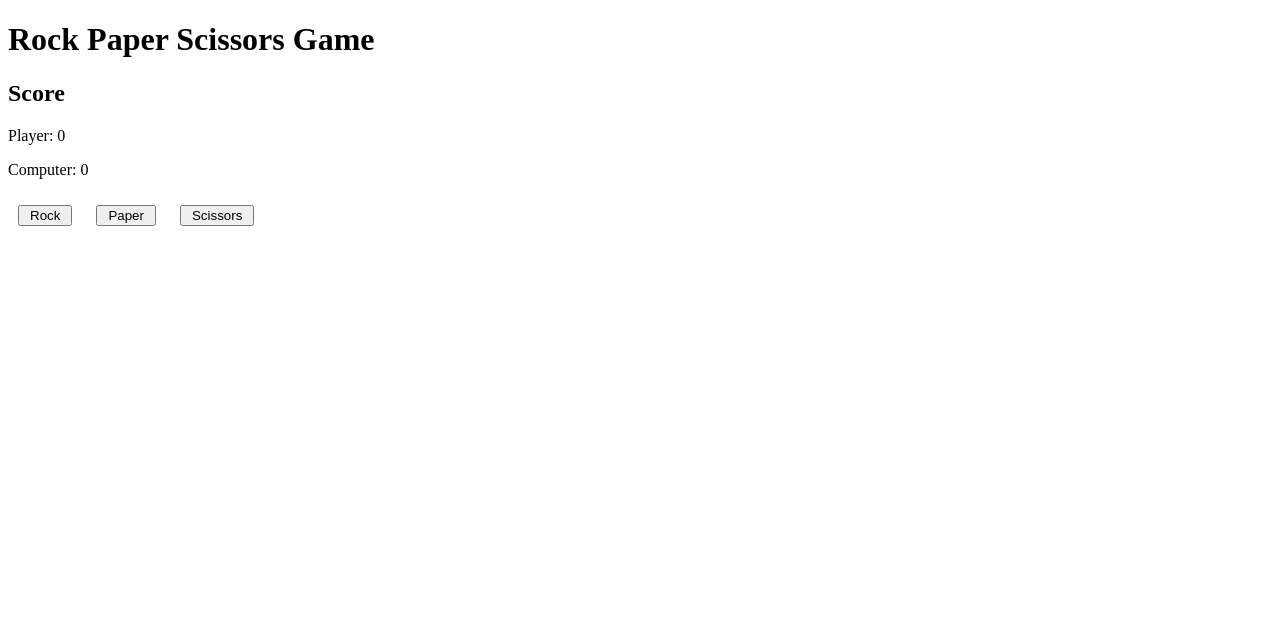
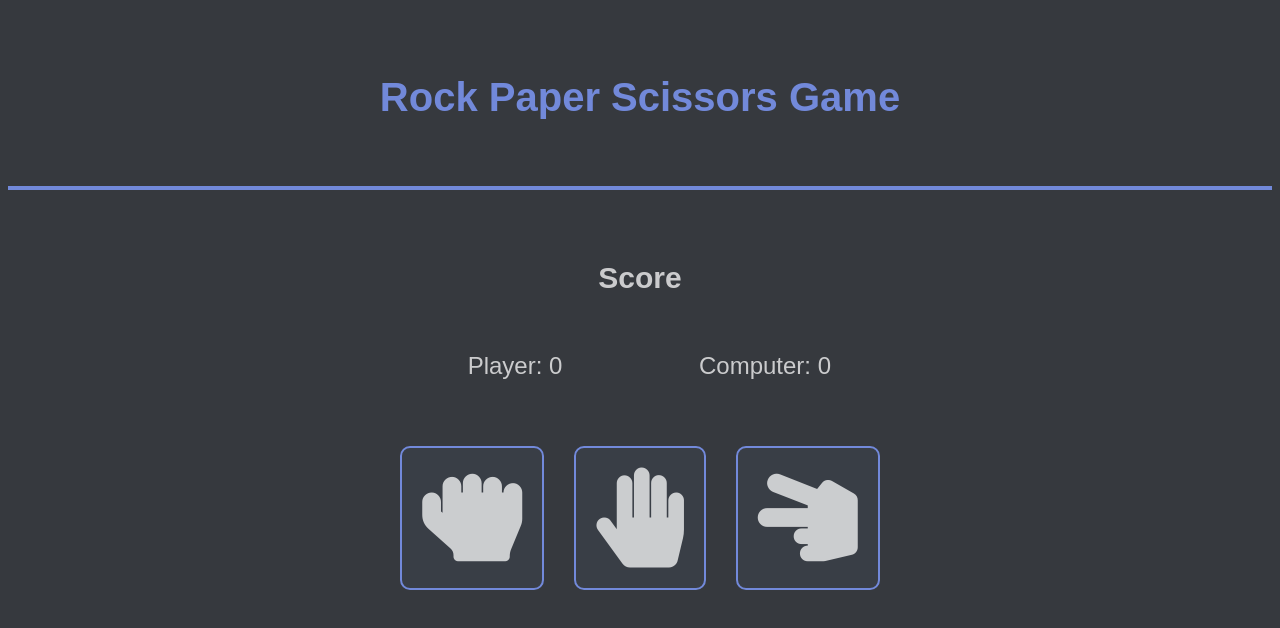
Before and after one commit to etchzel/rock-paper-scissors, a plain HTML site: page index.html in a window 1280 px wide. Drawn offline with Linux system fonts and the light colour scheme; a web font is replaced by a local one.

Commit message:
Updated the UI

```diff
--- a/index.html
+++ b/index.html
@@ -2,6 +2,10 @@
 <html lang="en">
 <head>
   <link rel="stylesheet" href="style.css">
+  <link rel="preconnect" href="https://fonts.googleapis.com">
+  <link rel="preconnect" href="https://fonts.gstatic.com" crossorigin>
+  <link href="https://fonts.googleapis.com/css2?family=Georama:wght@300&display=swap" rel="stylesheet">
+  <link rel="stylesheet" href="https://cdnjs.cloudflare.com/ajax/libs/font-awesome/5.15.3/css/all.min.css">
   <meta charset="UTF-8">
   <meta http-equiv="X-UA-Compatible" content="IE=edge">
   <meta name="viewport" content="width=device-width, initial-scale=1.0">
@@ -25,13 +29,13 @@
     </div>
     <div class="buttons">
       <button class="btn" value="Rock">
-        Rock
+        <i class="fas fa-hand-rock"></i>
       </button>
       <button class="btn" value="Paper">
-        Paper
+        <i class="fas fa-hand-paper"></i>
       </button>
       <button class="btn" value="Scissors">
-        Scissors
+        <i class="fas fa-hand-scissors"></i>
       </button>
     </div>
   </main>
--- a/script.js
+++ b/script.js
@@ -67,6 +67,7 @@ const clickHandler = (e) => {
 
 buttons.forEach((button) => {
   button.addEventListener('click', clickHandler);
+  console.log(button);
 })
 
-console.log(buttons)
+console.log(buttons);
--- a/style.css
+++ b/style.css
@@ -1,5 +1,103 @@
+html {
+  position: relative;
+  min-height: 100%;
+}
+
+body {
+  background-color: #36393E;
+  color: #ffffffbd;
+  font-family: 'Georama', sans-serif;
+  line-height: 1.6;
+}
+
 button {
-  margin: 10px;
-  padding-left: 10px;
-  padding-right: 10px;
+  border: none;
+  color: inherit;
+  font-family: inherit;
+  font-size: inherit;
+  cursor: pointer;
+  outline: none;
 }
+
+.header {
+  display: flex;
+  justify-content: center;
+  padding: 30px;
+  border-bottom: 4px solid #7289DA;
+}
+
+.title {
+  font-size: 40px;
+  color: #7289DA;
+}
+
+.main {
+  margin-top: 30px;
+  text-align: center;
+}
+
+.scoreboard {
+  padding: 10px;
+  margin-bottom: 20px;
+}
+
+.round-result {
+  font-size: 30px;
+}
+
+.score-container {
+  display: flex;
+  align-items: center;
+  justify-content: space-between;
+  max-width: 400px;
+  padding: 10px;
+  margin: 0 auto;
+  font-size: 24px;
+}
+
+.score {
+  width: 150px;
+}
+
+.score p {
+  margin-top: 10px;
+  margin-bottom: 20px;
+}
+
+.buttons {
+  display: flex;
+  align-items: center;
+  justify-content: center;
+  gap: 30px;
+}
+
+.btn {
+  border: 2px solid #7289DA;
+  border-radius: 10px;
+  background-color: #393e46;
+  padding: 20px;
+}
+
+.btn:hover {
+  background-color: #4a4f57;
+}
+
+.fas {
+  font-size: 100px;
+  visibility: visible;
+  pointer-events: none;
+}
+
+@media (max-width: 550px) {
+  .title {
+    font-size: 30px;
+  }
+
+  .round-result {
+    font-size: 20px;
+  }
+
+  .fas {
+    font-size: 55px;
+  }
+}
```
